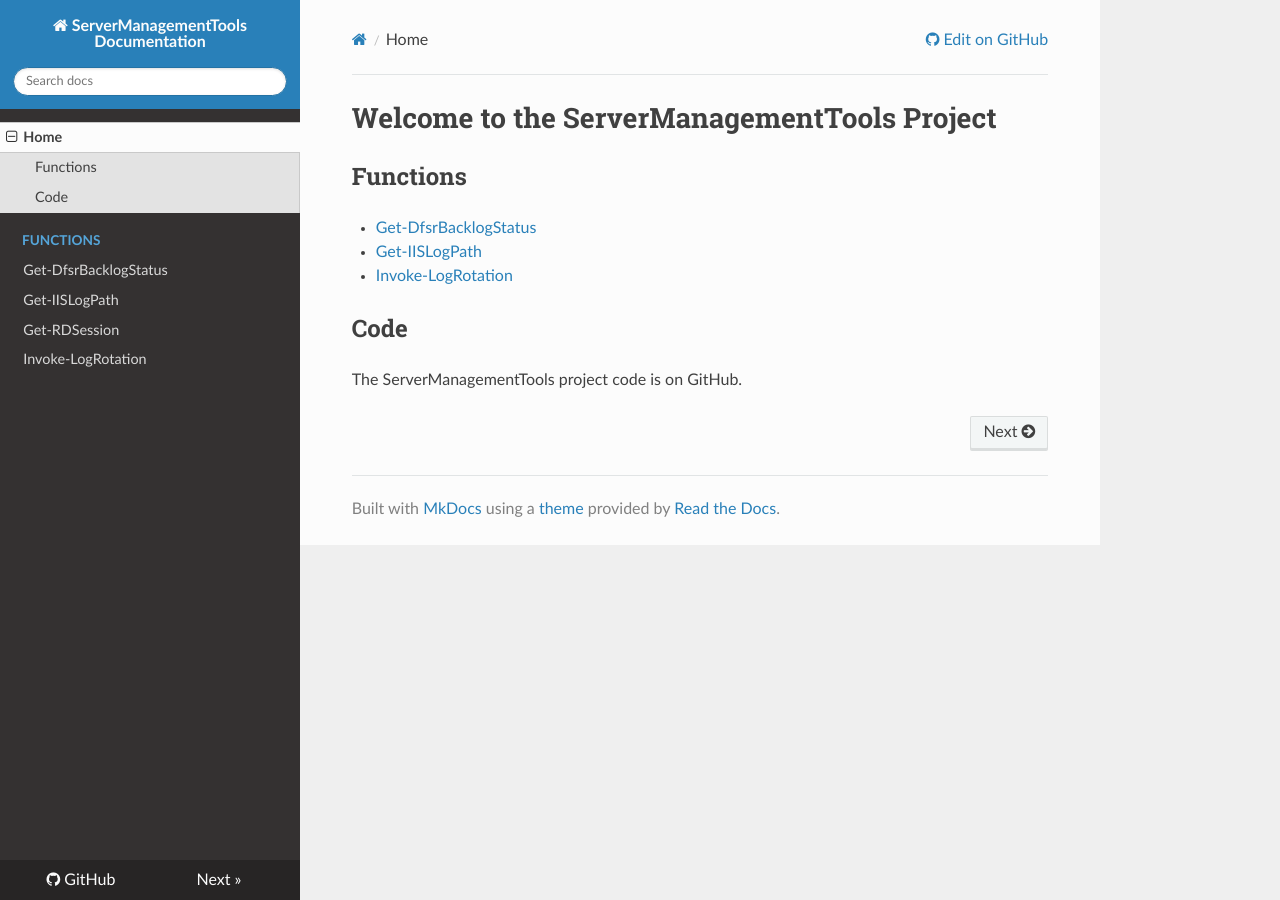
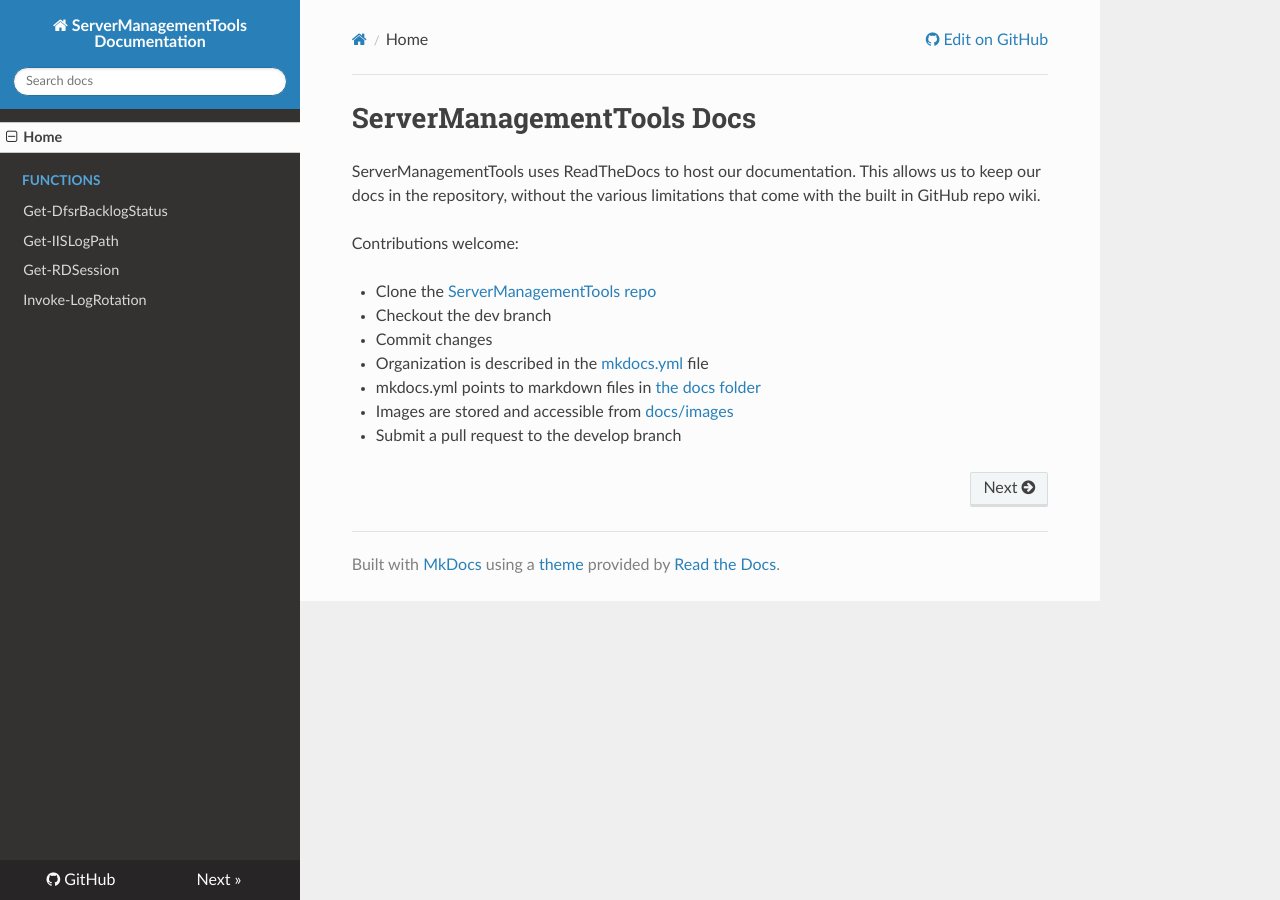
Before and after one commit to twillin912/PSServerManagement, an MkDocs documentation site: the page built from docs/index.md, in a window 1280 px wide. Built offline with MkDocs 1.6.1, drawn with Linux system fonts in a browser that asks for light colours; nearby versions of some CDN libraries; old or Windows-style settings are respelled for this version of MkDocs.

Commit message:
Update RTD index

```diff
--- a/docs/index.md
+++ b/docs/index.md
@@ -1,11 +1,13 @@
-# Welcome to the ServerManagementTools Project
+# ServerManagementTools Docs
 
-## Functions
+ServerManagementTools uses ReadTheDocs to host our documentation.  This allows us to keep our docs in the repository, without the various limitations that come with the built in GitHub repo wiki.
 
-- [Get-DfsrBacklogStatus](en-US/Get-DfsrBacklogStatus.md)
-- [Get-IISLogPath](en-US/Get-IISLogPath.md)
-- [Invoke-LogRotation](en-US/Invoke-LogRotation.md)
+Contributions welcome:
 
-## Code
-
-The ServerManagementTools project code is on GitHub.
+* Clone the [ServerManagementTools repo](https://github.com/twillin912/ServerManagementTools)
+* Checkout the dev branch
+* Commit changes
+  * Organization is described in the [mkdocs.yml](https://github.com/twillin912/ServerManagementTools/blob/stable/mkdocs.yml) file
+  * mkdocs.yml points to markdown files in [the docs folder](https://github.com/twillin912/ServerManagementTools/tree/stable/docs)
+  * Images are stored and accessible from [docs/images](https://github.com/twillin912/ServerManagementTools/tree/stable/docs/images)
+* Submit a pull request to the develop branch
```
